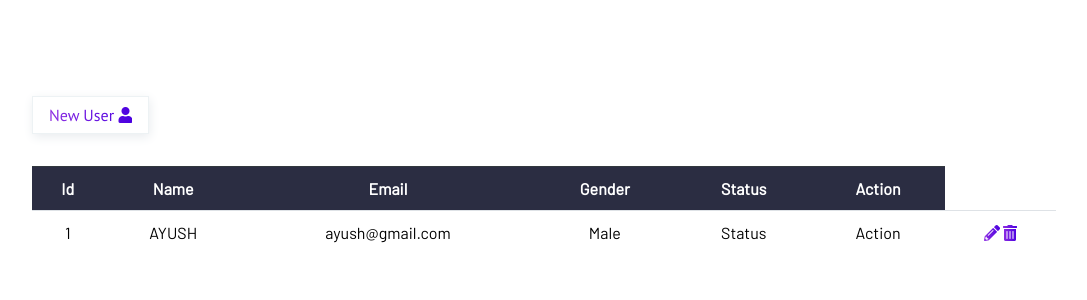
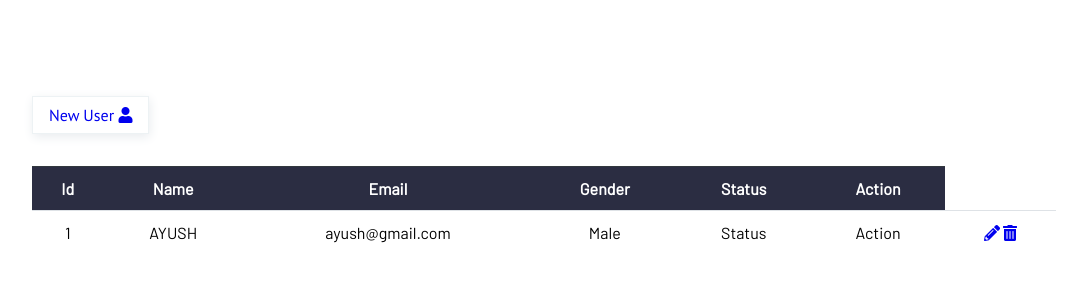
Before and after one commit to ayush29azad/crud_app, a Node server app: template views/index.html in a window 1280 px wide. Shown: the part 63-363 px from the top of the page, without its empty margins (96-1183 px from the left). Run offline with Node 20, Linux system fonts and the light colour scheme; the template is opened without the code that fills it, so the values that code supplies are empty; some libraries are stand-ins or nearby versions.

Commit message:
final commit with bugs fixes

```diff
--- a/assets/css/style.css
+++ b/assets/css/style.css
@@ -58,12 +58,7 @@
     color: var(--light);
 }
 
-.text-gradient{
-    background: linear-gradient(to right, #8e2de2, #4a00e0);
-    -webkit-background-clip: text;
-    background-clip: text;
-    -webkit-text-fill-color: transparent;
-}
+
 
 #header nav{
     background-color: #06d6a0;
--- a/views/include/_header.ejs
+++ b/views/include/_header.ejs
@@ -4,11 +4,11 @@
     <meta charset="UTF-8">
     <meta name="viewport" content="width=device-width, initial-scale=1.0">
     <title>CRUD Application</title>
-
+    <link rel="stylesheet" href="css/style.css">
     <link rel="stylesheet" href="https://cdnjs.cloudflare.com/ajax/libs/font-awesome/5.15.1/css/all.min.css" integrity="sha512-+4zCK9k+qNFUR5X+cKL9EIR+ZOhtIloNl9GIKS57V1MyNsYpYcUrUeQc9vNfzsWfV28IaLL3i96P9sdNyeRssA==" crossorigin="anonymous" />
-    <link rel="stylesheet" href="css/style.css">
 </head>
 <body>
+
 
     <!-- Header -->
         <header id="header">
```
